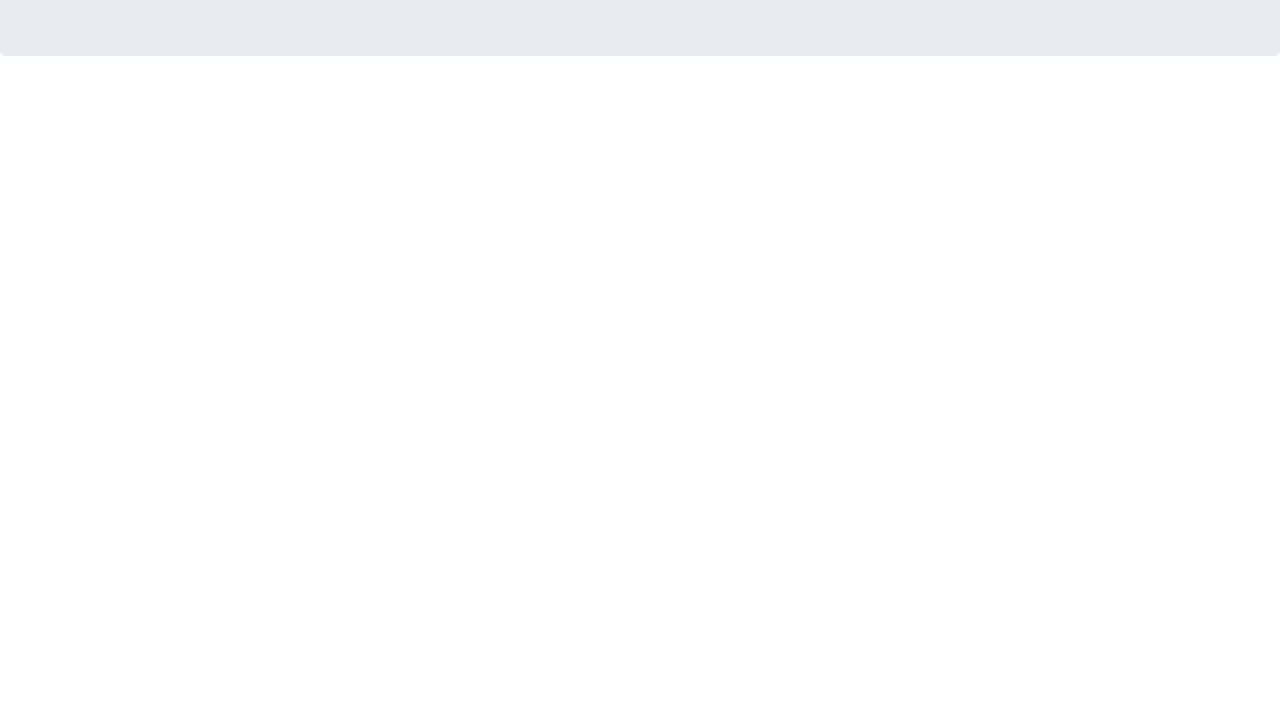
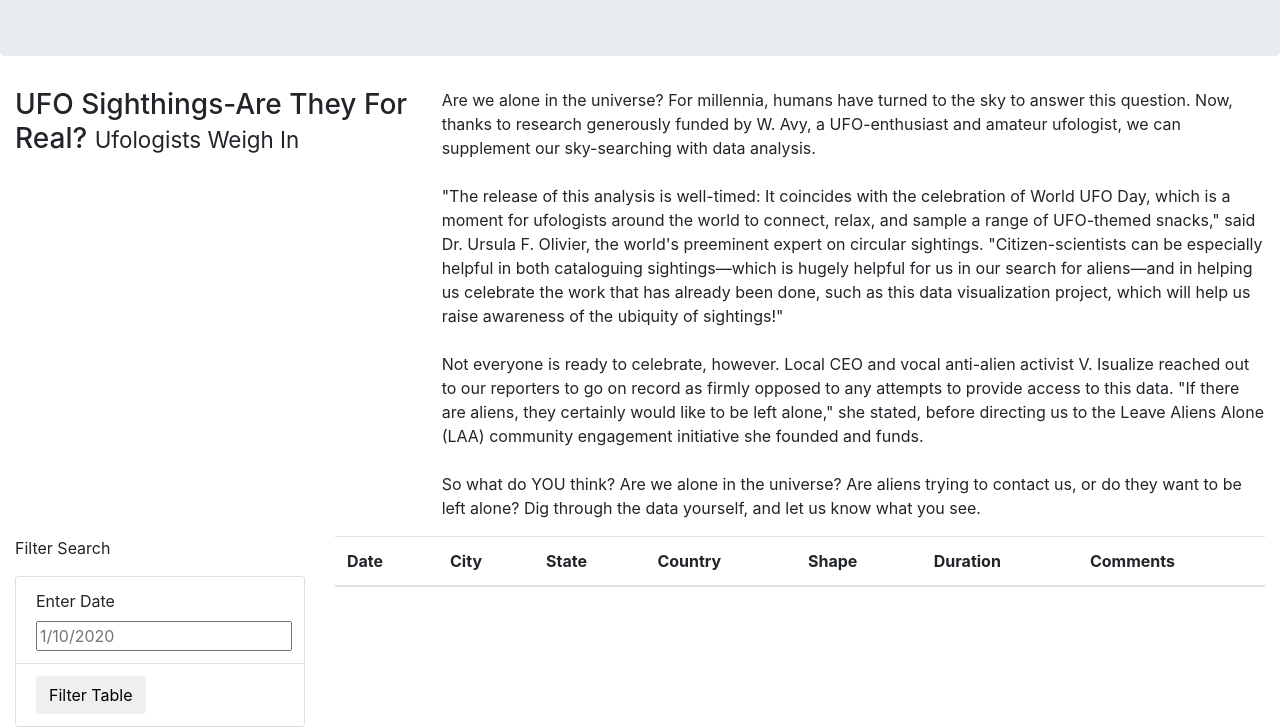
Before and after one commit to danielurdaneta/UFOs, a plain HTML site: page index.html in a window 1280 px wide. Shown: the part 184-911 px from the top of the page. Before the commit the page ends 800 px from the top, so only its background shows below. Drawn offline with nearby package versions, Linux system fonts and the light colour scheme.

Commit message:
analysis updated

```diff
--- a/index.html
+++ b/index.html
@@ -18,7 +18,55 @@
         </nav>
     </div>
     <div class = "jumbotron">
-        <h1>Let's find the thruth</h1>
+        <h1>The Truth Is Out There</h1>
+    </div>
+    <div class = "container-fluid">
+        <div class = "row">
+            <div class = "col-md-4">
+                <h3>UFO Sighthings-Are They For Real? <small>Ufologists Weigh In</small></h3>
+            </div>
+            <div class = "col-md-8">
+                <p>
+                    Are we alone in the universe? For millennia, humans have turned to the sky to answer this question. Now, thanks to research generously funded by W. Avy, a UFO-enthusiast and amateur ufologist, we can supplement our sky-searching with data analysis.<br><br>"The release of this analysis is well-timed: It coincides with the celebration of World UFO Day, which is a moment for ufologists around the world to connect, relax, and sample a range of UFO-themed snacks," said Dr. Ursula F. Olivier, the world's preeminent expert on circular sightings. "Citizen-scientists can be especially helpful in both cataloguing sightings—which is hugely helpful for us in our search for aliens—and in helping us celebrate the work that has already been done, such as this data visualization project, which will help us raise awareness of the ubiquity of sightings!"<br><br>Not everyone is ready to celebrate, however. Local CEO and vocal anti-alien activist V. Isualize reached out to our reporters to go on record as firmly opposed to any attempts to provide access to this data. "If there are aliens, they certainly would like to be left alone," she stated, before directing us to the Leave Aliens Alone (LAA) community engagement initiative she founded and funds.<br><br>So what do YOU think? Are we alone in the universe? Are aliens trying to contact us, or do they want to be left alone? Dig through the data yourself, and let us know what you see.
+                </p>
+            </div>
+        </div>
+    </div>
+    <div class = "container-fluid">
+        <div class = "row">
+            <div class = "col-md-3">
+                <form action="">
+                    <p>Filter Search</p>
+                    <ul class = 'list-group'>
+                        <li class = 'list-group-item'>
+                            <label for="date">Enter Date</label>
+                            <input type="text" placeholder = "1/10/2020" id= "datetime"/>
+                        </li>
+                        <li class = 'list-group-item'>
+                            <button id = "filter-btn" type = "button" class = "btn btn-default">Filter Table</button>
+                        </li>
+                    </ul>
+                </form>
+            </div>
+            <div class = "col-md-9">
+                <table class = "table table-striped">
+                    <thead>
+                        <tr>
+                            <th>Date</th>
+                            <th>City</th>
+                            <th>State</th>
+                            <th>Country</th>
+                            <th>Shape</th>
+                            <th>Duration</th>
+                            <th>Comments</th>
+                        </tr>
+                    </thead>
+                    <tbody>
+
+                    </tbody>
+                </table>
+            </div>
+        </div>
     </div>
 </body>
 </html>
```
